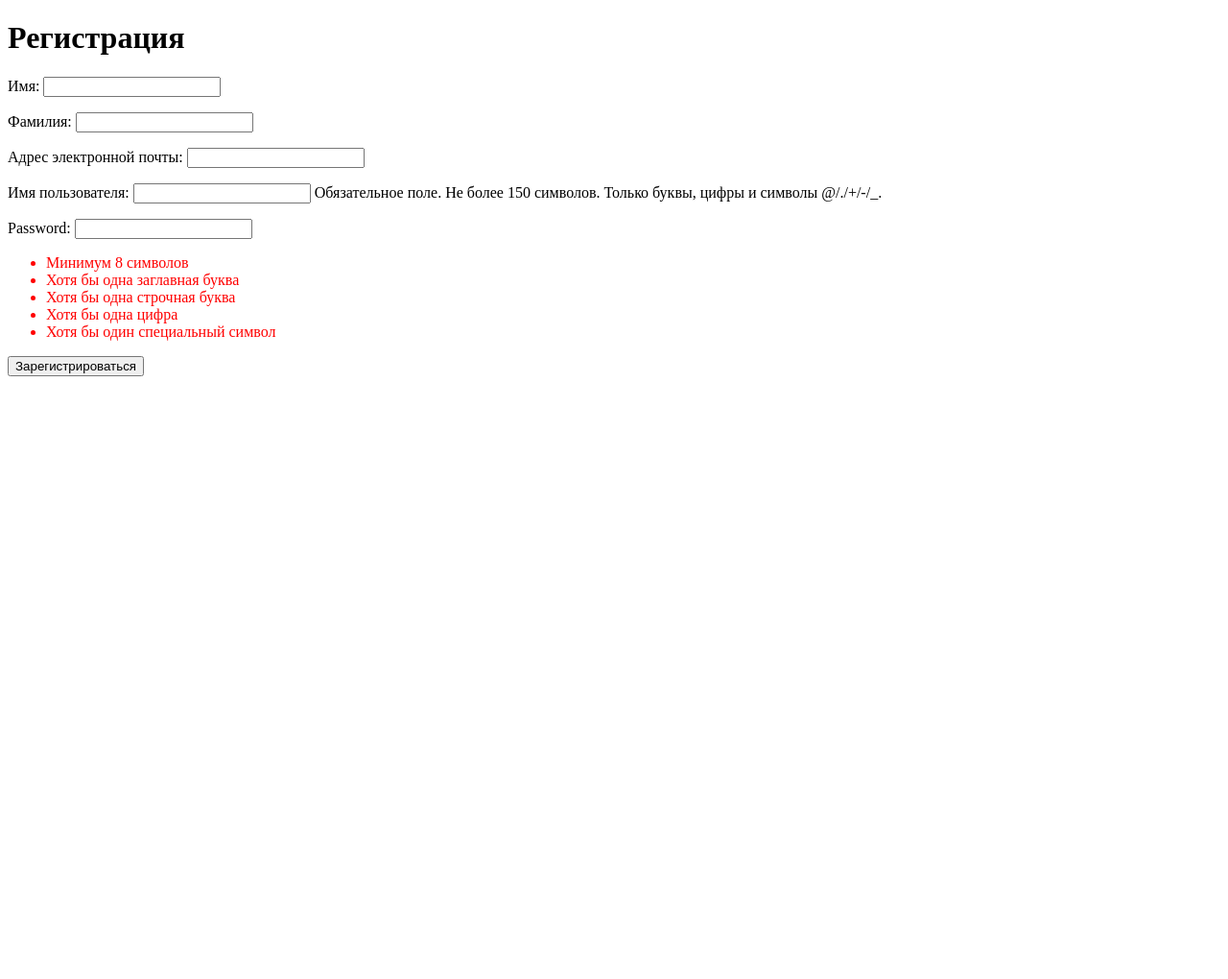
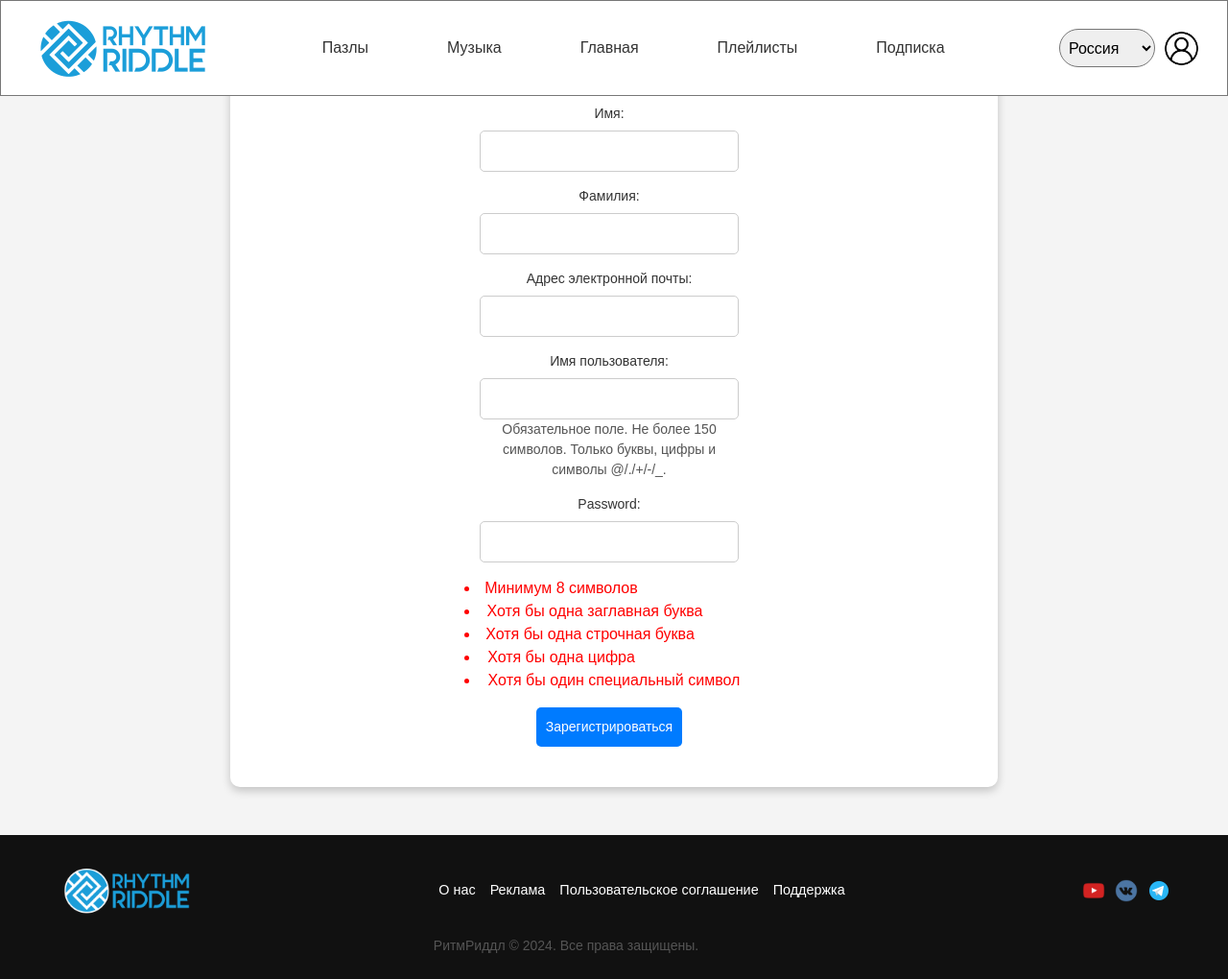
Before and after one commit to AlaskaFX/RhythmRiddle, a Django app: page /register in a window 1280 px wide. Shown: the whole page at 96% size. Before the commit the page ends 392 px from the top, so only its background shows below. Run offline with Django 5.2, Linux system fonts and the light colour scheme; some libraries are stand-ins or nearby versions.

Commit message:
add any pages

```diff
--- a/RhythmRiddle/main/static/main/css/account_settings_card.css
+++ b/RhythmRiddle/main/static/main/css/account_settings_card.css
@@ -17,11 +17,11 @@ body {
 }
 
 .sidebar {
-    width: 20%;
+    width: 15%;
     background-color: #ffffff;
     border-right: 1px solid #e0e0e0;
     padding: 20px;
-    height: 180px;
+    height: 130px;
     border-radius: 10px;
     border: 1px solid #ddd;
     position: relative;
--- a/RhythmRiddle/main/static/main/css/account_settings_data.css
+++ b/RhythmRiddle/main/static/main/css/account_settings_data.css
@@ -26,11 +26,11 @@ body {
 }
 
 .sidebar{
-    width: 20%;
+    width: 15%;
     background-color: #ffffff;
     border-right: 1px solid #e0e0e0;
     padding: 20px;
-    height: 180px;
+    height: 130px;
     border-radius: 10px;
     border: 1px solid #ddd;
     position: relative;
--- a/RhythmRiddle/main/static/main/css/puzzle.css
+++ b/RhythmRiddle/main/static/main/css/puzzle.css
@@ -44,6 +44,7 @@
 .start-task:hover {
     background-color: #0088FF;
 }
+
 
 .subscription-prompt {
     margin-top: 20px;
--- a/RhythmRiddle/main/templates/main/account_card.html
+++ b/RhythmRiddle/main/templates/main/account_card.html
@@ -9,7 +9,7 @@
             <ul>
                 <li><a href="{% url 'account_data' %}">Настройка профиля</a></li>
                 <li><a href="{% url 'account_card' %}">Привязка карты</a></li>
-                <li><a href="#">Оповещения</a></li>
+
             </ul>
         </aside>
         <section class="content">
--- a/RhythmRiddle/main/templates/main/account_data.html
+++ b/RhythmRiddle/main/templates/main/account_data.html
@@ -10,7 +10,7 @@
                 <ul>
                     <li><a href="{% url 'account_data' %}">Настройка профиля</a></li>
                     <li><a href="{% url 'account_card' %}">Привязка карты</a></li>
-                    <li>Оповещения</li>
+
                 </ul>
             </div>
 
--- a/RhythmRiddle/main/templates/main/layout.html
+++ b/RhythmRiddle/main/templates/main/layout.html
@@ -60,7 +60,6 @@
         </div>
         <div class="footer-socials">
             <a href="#"><img src="{% static 'start/img/yt.png' %}" alt="YouTube"></a>
-            <a href="#"><img src="{% static 'start/img/twitter.png' %}" alt="Twitter"></a>
             <a href="#"><img src="{% static 'start/img/vk.png' %}" alt="VK"></a>
             <a href="#"><img src="{% static 'start/img/tg1.png' %}" alt="Telegram"></a>
         </div>
--- a/RhythmRiddle/main/templates/main/puzzle.html
+++ b/RhythmRiddle/main/templates/main/puzzle.html
@@ -42,7 +42,7 @@
                         <div class="game-content" style="display: none;">
                             <div class="image-placeholder">
                                 <!-- Здесь можно разместить изображение -->
-                                <img src="{% static 'main/img/placeholder.png' %}" alt="Плейхолдер" id="gameImage">
+                                <img src="{% static 'main/img/placeholder.png' %}" alt="Плейc[олдер" id="gameImage">
                             </div>
                             <div class="action-buttons">
                                 <button class="action-btn" data-result="win">Кнопка 1</button>
@@ -125,7 +125,7 @@
                     </script>
             <p class="subscription-prompt">
                 С нашей подпиской, вы получите возможность выполнять больше ежедневных и ещё большими наградами.
-                <a href="#">Приобрести подписку</a>
+                <a href="{% url 'subscription' %}">Приобрести подписку</a>
             </p>
             </div>
         </section>
--- a/RhythmRiddle/main/views.py
+++ b/RhythmRiddle/main/views.py
@@ -4,7 +4,7 @@ from django.http import HttpResponse
 from django.shortcuts import render
 from yandex_music import Client
 
-client = Client('token').init()
+client = Client('y0_AgAAAAAaUh-yAAG8XgAAAAELSTkOAADGpejCV_FACb70ohKiBoQci4dfVw').init()
 
 @login_required
 def puzzle(request):
@@ -14,7 +14,7 @@ def search(request):
     return render(request, 'main/search.html')
 
 def feed(request):
-    track_list = client.tracks(['32881882:4009574']) # Мой номер 245
+    track_list = client.tracks(['59140251:1']) # Мой номер 245
     # track_list = client.tracks(['25996081:11277'])  # Владимирский централ
     track_info = {
         'title': track_list[0].title,
@@ -27,7 +27,7 @@ def feed(request):
 
 
 def download_music(request):
-    track_list = client.tracks(['25996081:11277'])
+    track_list = client.tracks(['59140251:1'])
     track_to_download = track_list[0]
 
     file_path = f"{track_to_download.title}.mp3"
--- /dev/null
+++ b/RhythmRiddle/start/static/start/css/register.css
@@ -0,0 +1,150 @@
+* {
+    position:relative;
+    margin: 0;
+    padding: 0;
+    box-sizing: border-box;
+    font-family: Arial, sans-serif;
+
+}
+
+body {
+    background-color: #f4f4f4;
+    display: flex;
+    justify-content: center;
+    height: 100vh;
+}
+.container
+{
+    position: relative;
+    text-align: center;
+    background: #fff;
+    padding: 20px 30px;
+    box-shadow: 0 4px 10px rgba(0, 0, 0, 0.2);
+    border-radius: 10px;
+    width:800px;
+    height:790px;
+    top: 50px;
+
+}
+
+
+h1 {
+    margin-bottom: 10px;
+    color: #333;
+
+}
+
+p {
+    margin-bottom: 15px;
+    color: #555;
+    font-size: 14px;
+    margin-right:100px;
+}
+
+form {
+    display: relative;
+    flex-direction: column;
+    width:50%;
+    height:50%;
+    margin-left:230px;
+}
+
+label {
+    text-align: left;
+    color: #333;
+    font-size: 14px;
+    height:20px;
+
+    position:relative;
+}
+
+input {
+    width: 100%;
+    padding: 10px;
+    border: 1px solid #ccc;
+    border-radius: 5px;
+    font-size: 14px;
+}
+
+input:focus {
+    outline: none;
+    border-color: #007bff;
+}
+
+button
+{
+    background-color: #007bff;
+    color: #fff;
+    border: none;
+    padding: 10px;
+    border-radius: 5px;
+    cursor: pointer;
+    font-size: 14px;
+    transition: color 0.3s;
+    margin-right:100px;
+}
+
+button:hover {
+    background-color: #0056b3;
+}
+
+li#length:valid
+{
+    position:relative;
+    margin-right:500px;
+}
+
+li#length:invalid
+{
+    position:relative;
+    margin-right:500px;
+}
+
+li#uppercase:valid
+{
+    position:relative;
+    margin-right:500px;
+}
+
+li#uppercase:invalid
+{
+    position:relative;
+    margin-right:500px;
+}
+
+li#lowercase:valid
+{
+    position:relative;
+    margin-right:500px;
+}
+
+li#lowercase:invalid
+{
+    position:relative;
+    margin-right:500px;
+}
+
+li#number:valid
+{
+    position:relative;
+    margin-right:500px;
+}
+
+li#number:invalid
+{
+    position:relative;
+    margin-right:500px;
+}
+
+.valid
+{
+    position:relative;
+    margin-right:5px;
+}
+
+li#special:invalid
+{
+    position:relative;
+    margin-right:500px;
+    height:100px;
+}
--- a/RhythmRiddle/start/templates/start/register.html
+++ b/RhythmRiddle/start/templates/start/register.html
@@ -1,23 +1,21 @@
-
-<!DOCTYPE html>
-<html lang="ru">
-<head>
-    <meta charset="UTF-8">
-    <meta name="viewport" content="width=device-width, initial-scale=1.0">
-    <title>Регистрация</title>
-</head>
-<body>
+{% extends 'main/layout.html' %}
+{% load static %}
+{% block extrastyles %}
+    <link rel="stylesheet" href="{% static 'start/css/register.css' %}">
+{% endblock %}
+{% block content %}
+    <div class="container">
             <h1>Регистрация</h1>
             <form method="post">
             {% csrf_token %}
             {{ form.as_p }}
             <div id="password-requirements">
                 <ul>
-            <li id="length" class="invalid">Минимум 8 символов</li>
-            <li id="uppercase" class="invalid">Хотя бы одна заглавная буква</li>
-            <li id="lowercase" class="invalid">Хотя бы одна строчная буква</li>
-            <li id="number" class="invalid">Хотя бы одна цифра</li>
-            <li id="special" class="invalid">Хотя бы один специальный символ</li>
+                    <li id="length" class="invalid" style="margin-right:200px">Минимум 8 символов</li>
+                    <li id="uppercase" class="invalid" style="margin-right:130px">Хотя бы одна заглавная буква</li>
+                    <li id="lowercase" class="invalid" style="margin-right:140px">Хотя бы одна строчная буква</li>
+                    <li id="number" class="invalid" style="margin-right:200px">Хотя бы одна цифра</li>
+                    <li id="special" class="invalid" style="width:280px;">Хотя бы один специальный символ</li>
                 </ul>
             </div>
             <button type="submit">Зарегистрироваться</button>
@@ -89,5 +87,5 @@
                 color: red;
             }
         </style>
-</body>
-</html>
+    </div>
+{% endblock %}
```
Also changed, not shown: RhythmRiddle/main/static/main/css/quiz_choose.css (+17 -0 lines), RhythmRiddle/main/templates/main/subscription.html (+12 -12 lines), RhythmRiddle/start/static/start/css/login.css (added, +145 -0 lines), RhythmRiddle/start/static/start/css/subscription.css (+24 -3 lines), RhythmRiddle/start/templates/start/login.html (+37 -13 lines), RhythmRiddle/db.sqlite3, 1 other file. Lines whose indentation alone changed are shown as unchanged.
